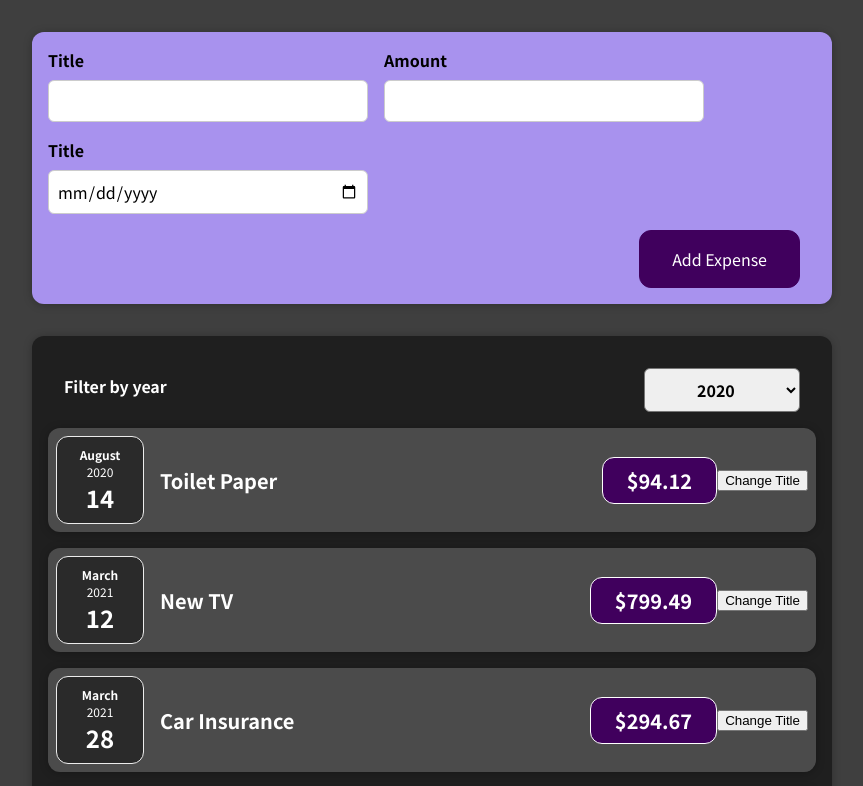
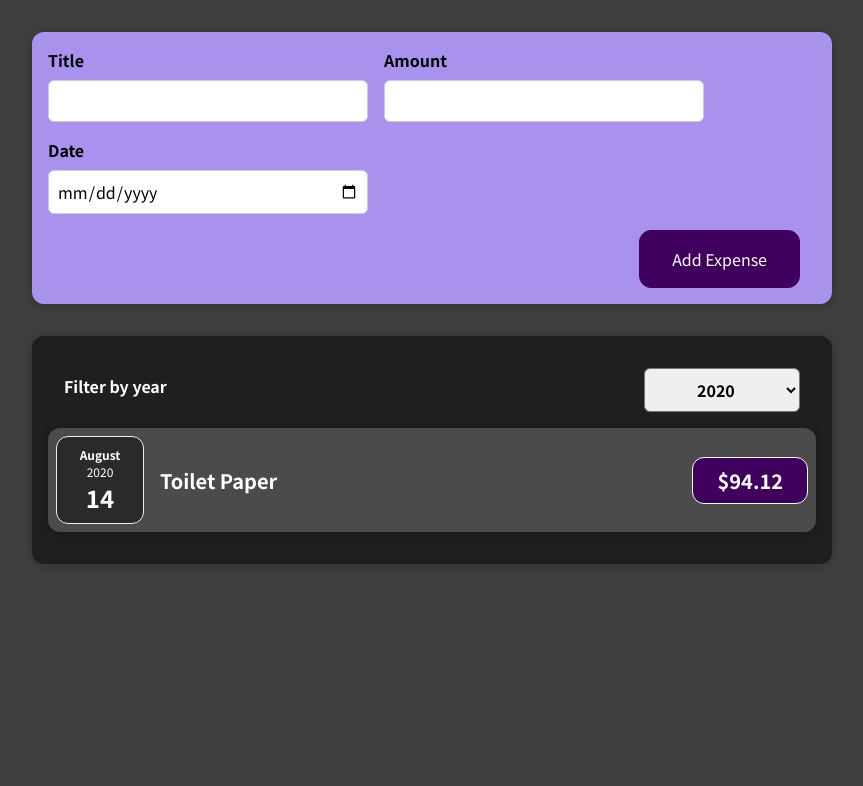
Before and after one commit to singh44ashutosh/react-complete-guide, a React (Create React App) app: page / in a window 1280 px wide. Shown: the top 786 px of the page, without its empty margins (208-1071 px from the left). Built offline with nearby package versions, Linux system fonts and the light colour scheme.

Commit message:
filter assignment

```diff
--- a/src/App.js
+++ b/src/App.js
@@ -1,8 +1,9 @@
+import { useState } from "react";
+
 import Expenses from "./components/Expenses/Expenses";
 import NewExpense from "./components/NewExpense/NewExpense";
 
-const App = () => {
-  const expenses = [
+const DUMMY_EXPENSES = [
   {
     id: "e1",
     title: "Toilet Paper",
@@ -29,8 +30,12 @@ const App = () => {
   },
 ];
 
+const App = () => {
+  const [expenses, setExpenses] = useState(DUMMY_EXPENSES);
   const addExpenseHandler = (expense) => {
-    console.log(expense);
+    setExpenses((prevExpenses) => {
+      return [expense, ...prevExpenses];
+    });
   };
 
   return (
--- a/src/components/Expenses/ExpenseItem.js
+++ b/src/components/Expenses/ExpenseItem.js
@@ -1,23 +1,15 @@
-import { useState } from "react";
 import ExpenseDate from "./ExpenseDate";
 import "./ExpenseItem.css";
 import Card from "../UI/Card";
 
 const ExpenseItem = (props) => {
-  const [title, setTitle] = useState(props.title);
-
-  const clickHandler = () => {
-    setTitle("Updated!");
-  };
-
   return (
     <Card className="expense-item">
       <ExpenseDate date={props.date} />
       <div className="expense-item__description">
-        <h2>{title}</h2>
+        <h2>{props.title}</h2>
         <div className="expense-item__price">${props.amount}</div>
       </div>
-      <button onClick={clickHandler}> Change Title </button>
     </Card>
   );
 };
--- a/src/components/Expenses/Expenses.js
+++ b/src/components/Expenses/Expenses.js
@@ -20,26 +20,16 @@ const Expenses = (props) => {
           selected={filteredYear}
           onChangeFilter={filterChangeHandler}
         />
-        <ExpenseItem
-          title={props.expenses[0].title}
-          amount={props.expenses[0].amount}
-          date={props.expenses[0].date}
-        />
-        <ExpenseItem
-          title={props.expenses[1].title}
-          amount={props.expenses[1].amount}
-          date={props.expenses[1].date}
-        />
-        <ExpenseItem
-          title={props.expenses[2].title}
-          amount={props.expenses[2].amount}
-          date={props.expenses[2].date}
-        />
-        <ExpenseItem
-          title={props.expenses[3].title}
-          amount={props.expenses[3].amount}
-          date={props.expenses[3].date}
-        />
+        {props.expenses
+          .filter((e) => e.date.getFullYear() === parseInt(filteredYear))
+          .map((expense) => (
+            <ExpenseItem
+              key={expense.id}
+              title={expense.title}
+              amount={expense.amount}
+              date={expense.date}
+            />
+          ))}
       </Card>
     </div>
   );
--- a/src/components/NewExpense/ExpenseForm.js
+++ b/src/components/NewExpense/ExpenseForm.js
@@ -55,7 +55,7 @@ const ExpenseForm = (props) => {
           />
         </div>
         <div className="new-expense__control">
-          <label>Title</label>
+          <label>Date</label>
           <input
             type="date"
             min="2019-01-01"
```
Also changed, not shown: 1 other file (tests, documents, lock files or other folders). Lines whose indentation alone changed are shown as unchanged.
